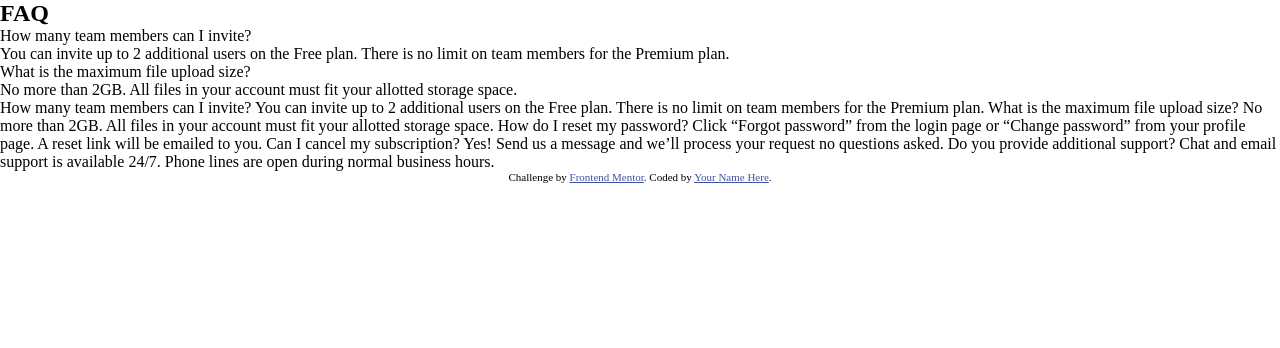
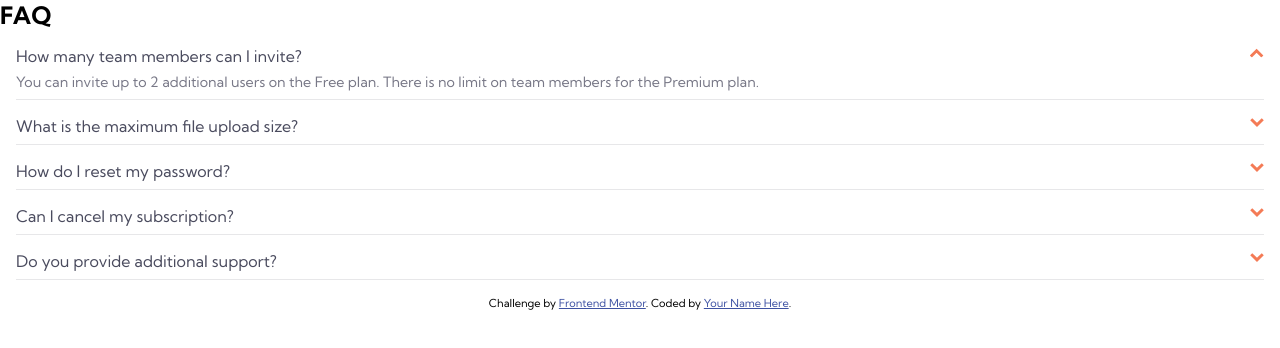
Before and after one commit to mustafa-kapadia1483/faq-accordion-card, a plain HTML site: page index.html in a window 1280 px wide. Drawn offline with Linux system fonts and the light colour scheme.

Commit message:
faqs created

```diff
--- a/index.html
+++ b/index.html
@@ -38,7 +38,7 @@
       <div class="card-content">
         <h1 class="card-title">FAQ</h1>
         <ul class="faqs">
-          <li>
+          <li active>
             <div class="faq-title">How many team members can I invite?</div>
             <div class="faq-content">You can invite up to 2 additional users on the Free plan. There is no limit on
               team members for the Premium plan.</div>
@@ -48,31 +48,41 @@
             <div class="faq-content">No more than 2GB. All files in your account must fit your allotted storage space.
             </div>
           </li>
+          <li>
+            <div class="faq-title">How do I reset my password?</div>
+            <div class="faq-content">Click “Forgot password” from the login page or “Change password” from your profile
+              page.
+              A reset link will be emailed to you.
+            </div>
+          </li>
+          <li>
+            <div class="faq-title">Can I cancel my subscription?</div>
+            <div class="faq-content">Yes! Send us a message and we’ll process your request no questions asked.
+            </div>
+          </li>
+          <li>
+            <div class="faq-title">Do you provide additional support?</div>
+            <div class="faq-content">Chat and email support is available 24/7. Phone lines are open during normal
+              business hours.
+            </div>
+          </li>
         </ul>
       </div>
     </div>
   </section>
-  How many team members can I invite?
-  You can invite up to 2 additional users on the Free plan. There is no limit on
-  team members for the Premium plan.
-
-  What is the maximum file upload size?
-  No more than 2GB. All files in your account must fit your allotted storage space.
-
-  How do I reset my password?
-  Click “Forgot password” from the login page or “Change password” from your profile page.
-  A reset link will be emailed to you.
-
-  Can I cancel my subscription?
-  Yes! Send us a message and we’ll process your request no questions asked.
-
-  Do you provide additional support?
-  Chat and email support is available 24/7. Phone lines are open during normal business hours.
 
   <div class="attribution">
     Challenge by <a href="https://www.frontendmentor.io?ref=challenge" target="_blank">Frontend Mentor</a>.
     Coded by <a href="#">Your Name Here</a>.
   </div>
+
+  <script>
+    const faqs = document.querySelectorAll(".faqs > li")
+
+    faqs.forEach(faq => {
+      faq.addEventListener("click", () => faq.toggleAttribute("active"))
+    })
+  </script>
 </body>
 
 </html>
--- a/style.css
+++ b/style.css
@@ -1,9 +1,76 @@
+:root {
+  --primary-text-color: hsl(237, 12%, 33%);
+  --secondary-text-color: hsl(240, 6%, 50%);
+  --divider-color: hsl(240, 5%, 91%)
+}
+
 * {
   margin: 0;
   padding: 0;
   box-sizing: border-box;
+  font-family: "Kumbh Sans", sans-serif;
 }
 
 ul {
   list-style-type: none;
 }
+
+/* temp start */
+
+.faqs {
+  margin: 1em;
+}
+
+/* temp end */
+
+.faqs li {
+  margin-bottom: 1em;
+  cursor: pointer;
+  padding-bottom: 0.5em;
+  border-bottom: 1px solid var(--divider-color);
+}
+
+.faq-title {
+  color: var(--primary-text-color);
+  position: relative;
+  padding-right: 2em;
+}
+
+.faq-title::after {
+  content: "";
+  width: 0.85rem;
+  height: 0.85rem;
+  background-image: url("./images/icon-arrow-down.svg");
+  background-size: contain;
+  background-repeat: no-repeat;
+  background-position: center;
+  position: absolute;
+  right: 0;
+  transition: transform ease-in 0.2s;
+}
+
+.faq-content {
+  color: var(--secondary-text-color);
+  font-size: 0.89rem;
+  margin-top: 0.5em;
+  display: none;
+}
+
+li[active] .faq-title::after {
+  transform: rotate(180deg);
+}
+
+li[active] .faq-content {
+  display: block;
+  animation: fade-in 0.2s forwards;
+}
+
+@keyframes fade-in {
+  from {
+    opacity: 0;
+  }
+
+  to {
+    opacity: 1;
+  }
+}
```
